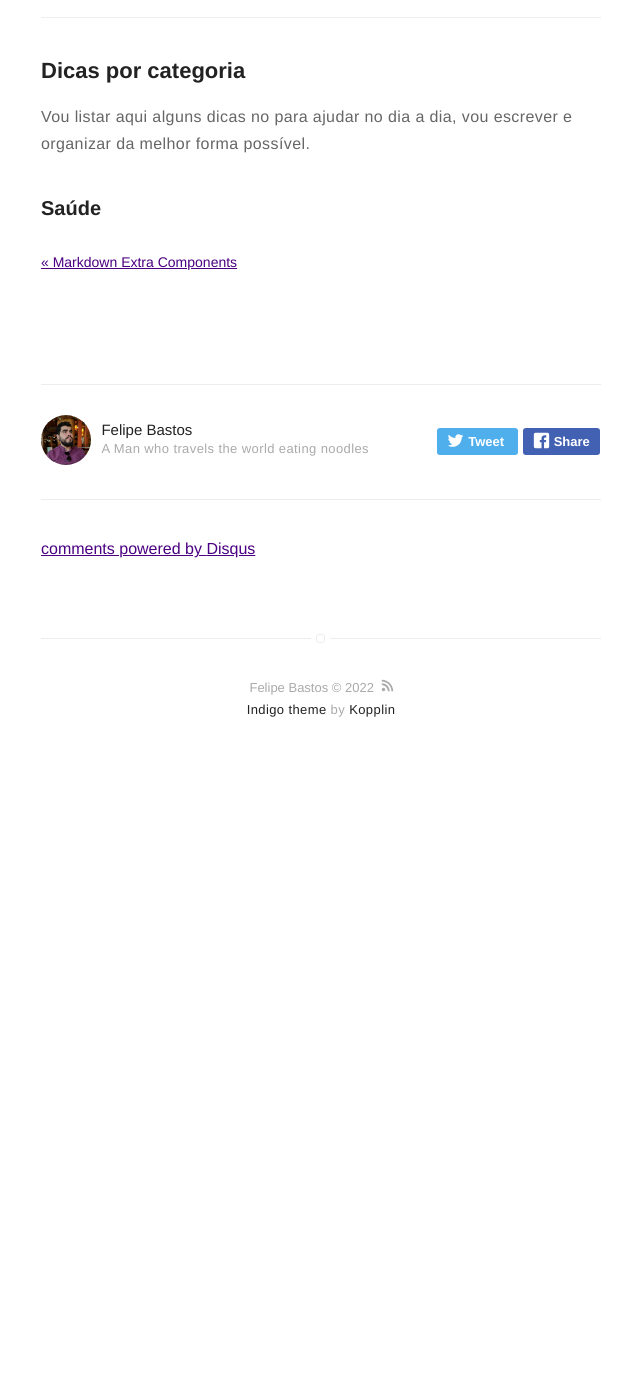
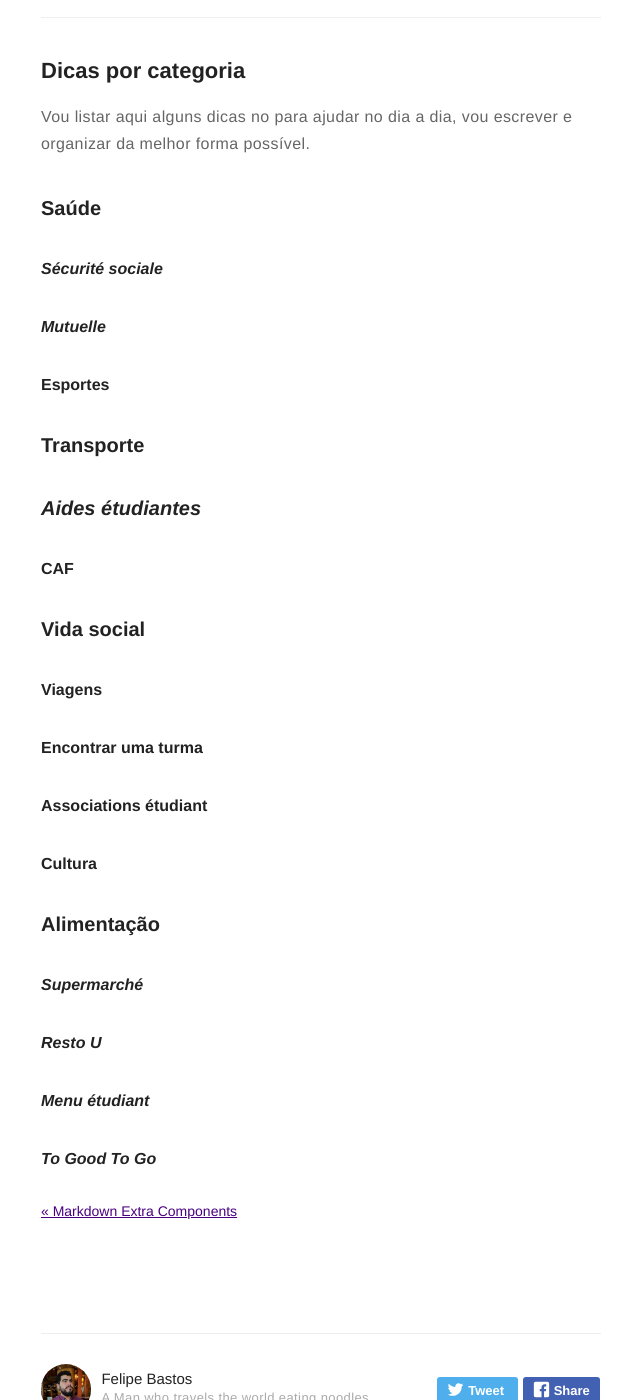
Before and after one commit to felipebastosb/felipebastosb.github.io, a Jekyll site: the page built from _posts/2022-08-01-dicas-para-os-nouveaux-partants.markdown, in a window 1280 px wide and 1400 px high, scrolled down 3382 px. Shown: the whole window, without its empty margins (319-959 px from the left). Built offline with Jekyll 4.4.1, drawn with Linux system fonts in a browser that asks for light colours; emoji names are drawn with the system emoji font; comment, search, counter and statistics services are not loaded; before the commit the page ends 4163 px from its top, so only the background shows below that.

Commit message:
Inicio dicas por cagoria 2

```diff
--- a/_posts/2022-08-01-dicas-para-os-nouveaux-partants.markdown
+++ b/_posts/2022-08-01-dicas-para-os-nouveaux-partants.markdown
@@ -80,3 +80,26 @@ Alguns procedimentos que acredito que devem ser feitos o mais breve possível de
 Vou listar aqui alguns dicas no para ajudar no dia a dia, vou escrever e organizar da melhor forma possível.
 
 ### Saúde
+
+#### _Sécurité sociale_
+#### _Mutuelle_
+#### Esportes
+
+### Transporte
+
+### _Aides étudiantes_
+
+#### CAF
+
+### Vida social
+#### Viagens
+#### Encontrar uma turma
+#### Associations étudiant
+#### Cultura
+
+### Alimentação
+
+#### _Supermarché_
+#### _Resto U_
+#### _Menu étudiant_
+#### _To Good To Go_
```
